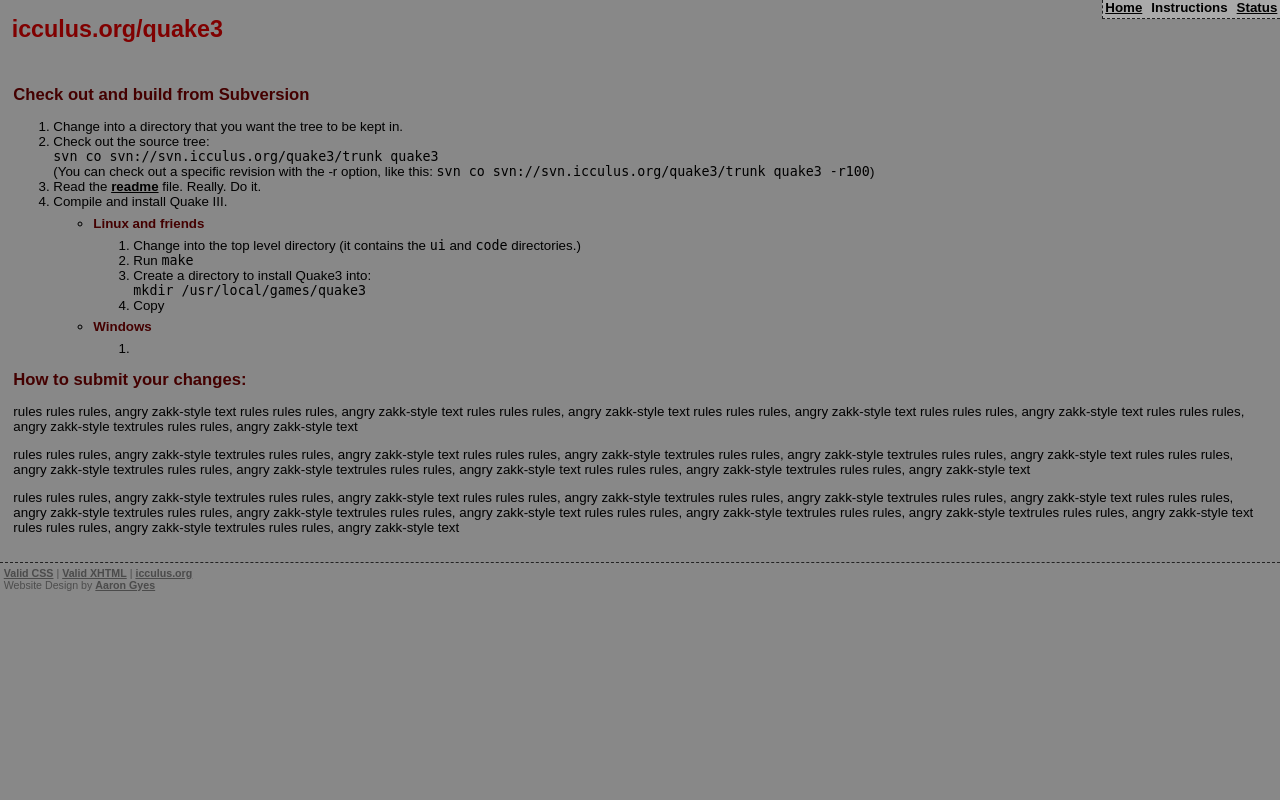
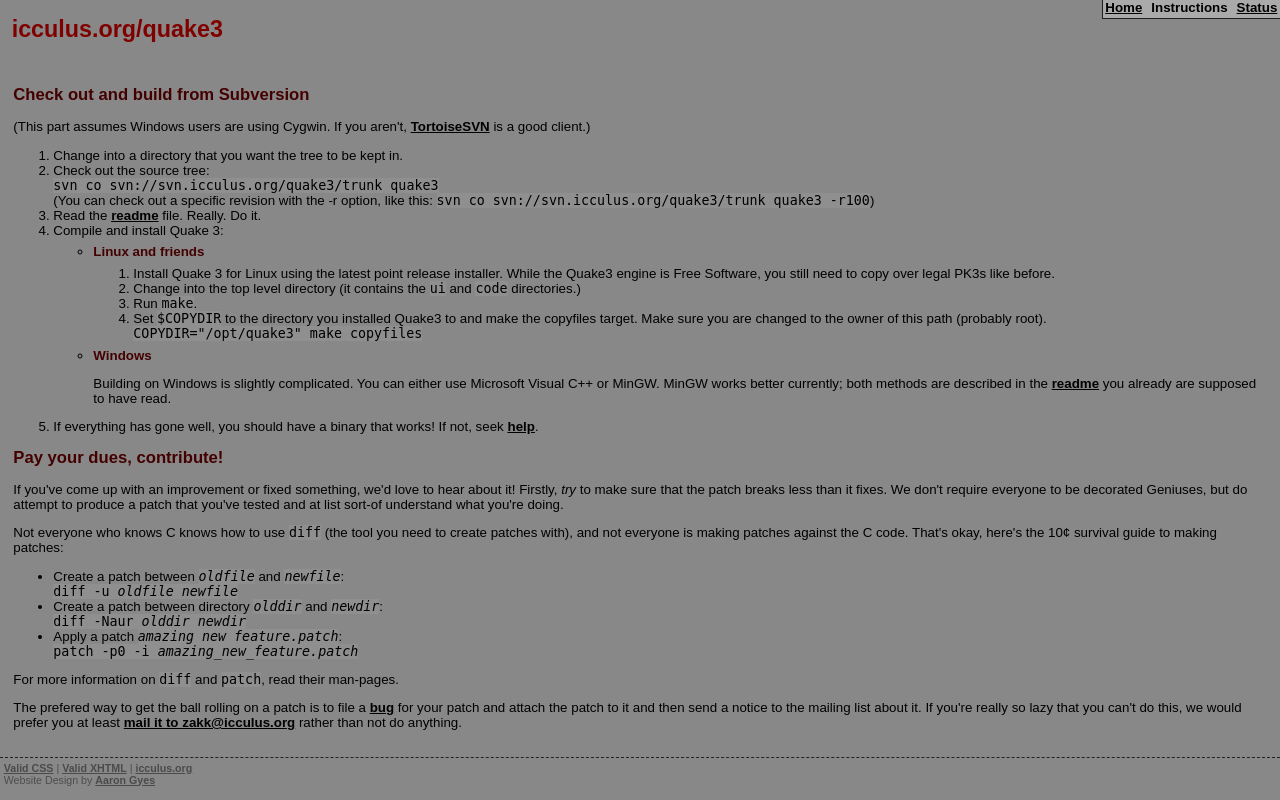
Before and after one commit to bryant/ioq3-defrag, a PHP site: page /newindex.php?page=instruc in a window 1280 px wide. Run offline with PHP 8.4, Linux system fonts and the light colour scheme.

Commit message:
* Instructions page near-done

```diff
--- a/web/include/instruc.php
+++ b/web/include/instruc.php
@@ -1,4 +1,6 @@
 <h2>Check out and build from Subversion</h2>
+<p>(This part assumes Windows users are using Cygwin. If you aren't,
+<a href="http://tortoisesvn.tigris.org/">TortoiseSVN</a> is a good client.)</p>
 <ol>
 	<li>Change into a directory that you want the tree to be kept in.</li>
 	<li>Check out the source tree:<br />
@@ -8,29 +10,55 @@
 	<span class="shell">svn co svn://svn.icculus.org/quake3/trunk quake3 -r100</span>)
 	</li>
 	<li>Read the <a href="http://svn.icculus.org/*checkout*/quake3/trunk/i_o-q3-readme">readme</a> file. Really. Do it.</li>
-	<li>Compile and install Quake III.
+	<li>Compile and install Quake 3:
 		<ul>
 			<li><h3>Linux and friends</h3>
 				<ol>
+					<li>Install Quake 3 for Linux using the latest point release
+					installer. While the Quake3 engine is Free Software, you
+					still need to copy over legal PK3s like before.</li>
 					<li>Change into the top level directory (it contains the
 					<span class="shell">ui</span> and <span class="shell">code</span>
 					directories.)</li>
-					<li>Run <span class="shell">make</span></li>
-					<li>Create a directory to install Quake3 into:<br />
-					<span class="shell">mkdir /usr/local/games/quake3</span></li>
-					<li>Copy
-
+					<li>Run <span class="shell">make</span>.</li>
+					<li>Set <span class="shell">$COPYDIR</span> to the directory
+					you installed Quake3 to	and make the copyfiles target.
+					Make sure you are changed to the owner of this path (probably
+					root).<br />
+					<span class="shell">COPYDIR="/opt/quake3" make copyfiles</span></li>
 				</ol>
 			</li>
 			<li><h3>Windows</h3>
-				<ol>
-					<li></li>
-				</ol>
+				<p>Building on Windows is slightly complicated. You can either
+				use Microsoft Visual C++ or MinGW. MinGW works better currently;
+				both methods are described in the
+				<a href="http://svn.icculus.org/*checkout*/quake3/trunk/i_o-q3-readme">readme</a>
+				you already are supposed to have read.</p>
 			</li>
 		</ul>
 	</li>
+	<li>If everything has gone well, you should have a binary that works! If not, seek <a href="#">help</a>.</li>
 </ol>
-<h2>How to submit your changes:</h2>
-<p>rules rules rules, angry zakk-style text rules rules rules, angry zakk-style text rules rules rules, angry zakk-style text rules rules rules, angry zakk-style text rules rules rules, angry zakk-style text rules rules rules, angry zakk-style textrules rules rules, angry zakk-style text</p>
-<p>rules rules rules, angry zakk-style textrules rules rules, angry zakk-style text rules rules rules, angry zakk-style textrules rules rules, angry zakk-style textrules rules rules, angry zakk-style text rules rules rules, angry zakk-style textrules rules rules, angry zakk-style textrules rules rules, angry zakk-style text rules rules rules, angry zakk-style textrules rules rules, angry zakk-style text</p>
-<p>rules rules rules, angry zakk-style textrules rules rules, angry zakk-style text rules rules rules, angry zakk-style textrules rules rules, angry zakk-style textrules rules rules, angry zakk-style text rules rules rules, angry zakk-style textrules rules rules, angry zakk-style textrules rules rules, angry zakk-style text rules rules rules, angry zakk-style textrules rules rules, angry zakk-style textrules rules rules, angry zakk-style text rules rules rules, angry zakk-style textrules rules rules, angry zakk-style text</p>
+<h2>Pay your dues, contribute!</h2>
+<p>If you've come up with an improvement or fixed something, we'd love to hear about it!
+Firstly, <em>try</em> to make sure that the patch breaks less than it fixes. We don't
+require everyone to be decorated Geniuses, but do attempt to produce a patch that you've
+tested and at list sort-of understand what you're doing.</p>
+<p>Not everyone who knows C knows how to use <span class="shell">diff</span> (the tool
+you need to create patches with), and not everyone is making patches against the C code.
+That's okay, here's the 10¢ survival guide to making patches:</p>
+<ul>
+	<li>Create a patch between <em class="shell">oldfile</em> and <em class="shell">newfile</em>:<br />
+	<span class="shell">diff -u <em>oldfile</em> <em>newfile</em></span></li>
+	<li>Create a patch between directory <em class="shell">olddir</em> and <em class="shell">newdir</em>:<br />
+	<span class="shell">diff -Naur <em>olddir</em> <em>newdir</em></li>
+	<li>Apply a patch <em class="shell">amazing_new_feature.patch</em>:<br />
+	<span class="shell">patch -p0 -i <em>amazing_new_feature.patch</em></span></li>
+</ul>
+<p>For more information on <span class="shell">diff</span> and <span class="shell">patch</span>,
+read their man-pages.</p>
+<p>The prefered way to get the ball rolling on a patch is to file a <a href="http://bugs.icculus.org">bug</a>
+for your patch and attach the patch to it and then send a notice to the mailing list
+about it. If you're really so lazy that you can't do this, we would prefer you at least
+<a href="mailto:zakk@icculus.org">mail it to zakk@icculus.org</a> rather than not do
+anything.</p>
--- a/web/ioq3.css
+++ b/web/ioq3.css
@@ -41,8 +41,8 @@
 	margin-top: 0;
 	padding-left: 0;
 	padding-bottom: .2em;
-	border-left: 1px dashed #222;
-	border-bottom: 1px dashed #222;
+	border-left: 1px solid #222;
+	border-bottom: 1px solid #222;
 }
 
 #navigation li {
@@ -117,6 +117,8 @@
 
 .shell {
 	font-family: "smoothansi", "Bitstream Vera Sans Mono", "Terminal", monospace;
+	color: black;
+	background-color: #8f8f8f;
 }
 
 .angryzakk {
```
